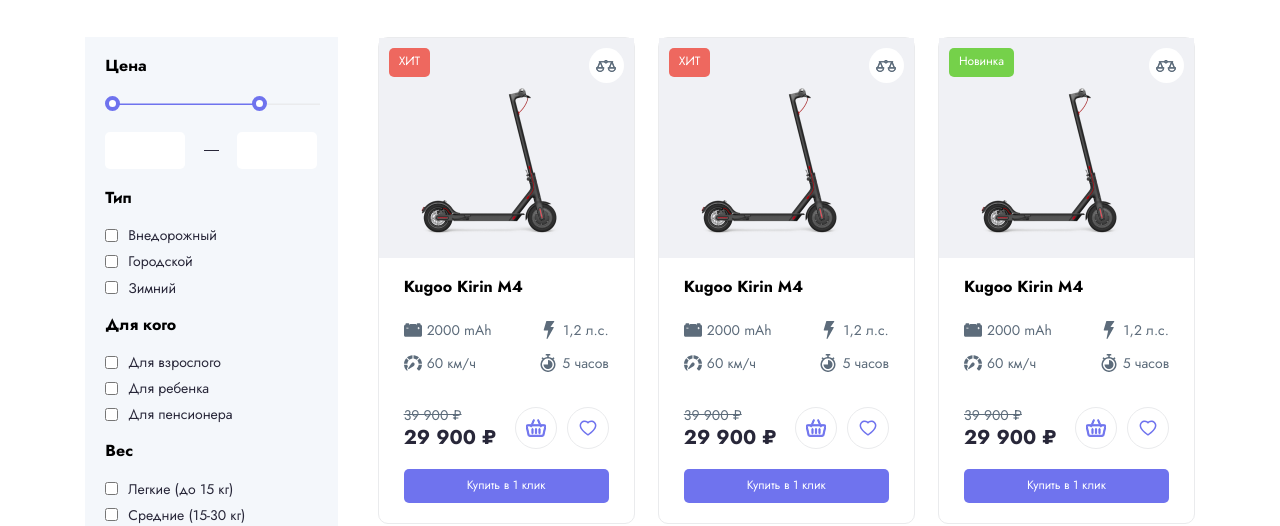
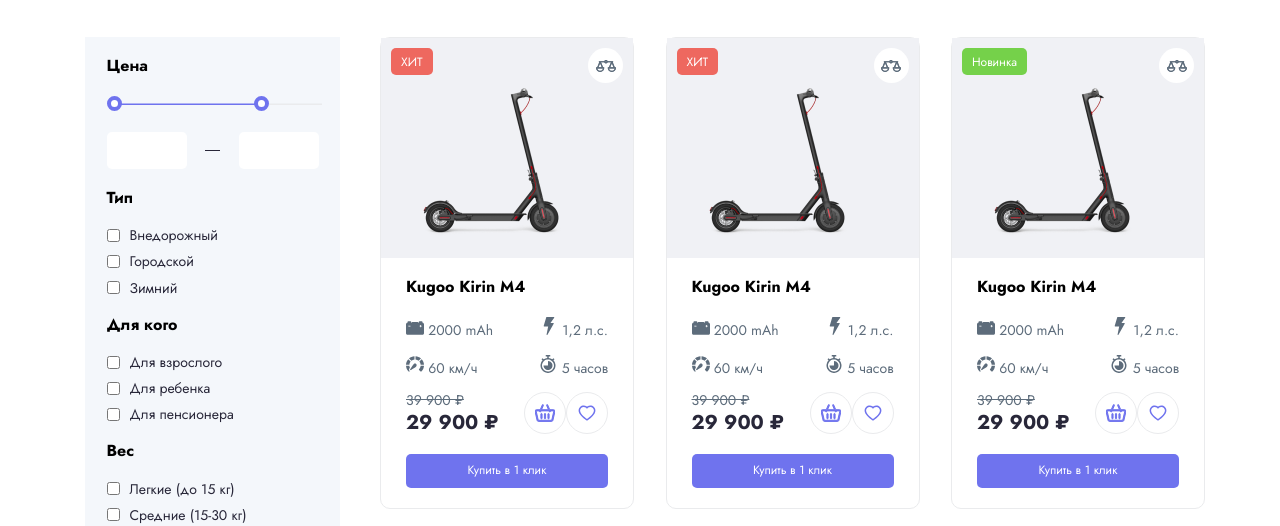
Before and after one commit to rgusseinov/ecommerce-layout, a website built with Parcel: page index.html in a window 1280 px wide. Shown: the part 278-804 px from the top of the page. Built offline with nearby package versions, Linux system fonts and the light colour scheme.

Commit message:
refactor: change width to flex basis

```diff
--- a/src/products.scss
+++ b/src/products.scss
@@ -6,14 +6,14 @@
   font-size: 12px;
   align-items: center;
 }
-
 .product {
   margin-bottom: 300px;
   &__page-content {
     display: flex;
   }
   .category-filters {
-    width: 255px;
+    max-width: 255px;
+    flex: 0 0 100%;
     background-color: $bg-color;
     margin: 0 40px 0 0;
     height: 633px;
@@ -27,6 +27,7 @@
     margin: 0 0 20px 0;
     &__header {
       margin-bottom: 20px;
+      // font-size: 18px;
       font-weight: 600;
     }
     &__item {
@@ -114,7 +115,8 @@
 
   /* Body */
   .products-body {
-    width: 825px;
+    max-width: 825px;
+    flex: 0 0 825px;
   }
   .products-list {
     display: flex;
@@ -124,10 +126,14 @@
   .product-list-item {
     border: 1.5px solid #EAEBED;
     border-radius: 10px;
-    min-width: 255px;
+    max-width: 252px;
+    flex: 0 0 100%;
   }
   .product-thumbnail {
     background-color: #F0F1F5;
+    // display: flex;
+    // align-items: center;
+    // justify-content: center;
     &__container {
       padding: 10px;
     }
@@ -141,9 +147,10 @@
 
     &__label {
       font-size: 12px;
-      padding: 7px 10px;
+      padding: 6px 10px;
       border-radius: 5px;
       height: 15px;
+      line-height: 16px;
     }
     &__label.hit {
       background-color: #EE685F;
@@ -166,6 +173,7 @@
     &__compare img {
       width: 20px;
       height: 12px;
+
     }
   }
   .product-body {
@@ -176,29 +184,22 @@
       font-weight: 700;
       margin: 0 0 20px 0;
     }
-    .product-tech-params {
-      margin-bottom: 30px;
-    }
     .params-list {
       display: flex;
       justify-content: space-between;
-      margin-bottom: 5px;
+      margin-bottom: 10px;
       align-items: center;
       line-height: 28px;
       &__item {
         color: #5D6C7B;
         font-size: 14px;
-        display: flex;
-        align-items: center;
-        img {
-          margin-right: 5px;
-        }
       }
     }
     .product-shopping {
       display: flex;
       justify-content: space-between;
       margin: 0 0 20px 0;
+
       .product-section-price {
         &__discount {
           color: $second-color;
@@ -215,17 +216,16 @@
       }
       .shopping-cart {
         display: flex;
-        &__icon:last-child {
-          margin-left: 10px;
-        }
         .circled {
           width: 40px;
           height: 40px;
           border-radius: 50%;
           border: 1.3px solid #EAEBED;
+          margin: 0px auto;
           display: flex;
           align-items: center;
           justify-content: center;
+          // margin: 0px auto 40px auto;
         }
       }
     }
```
Also changed, not shown: src/images/filters/off.svg (added), src/images/filters/on.svg (added), 4 other files.
